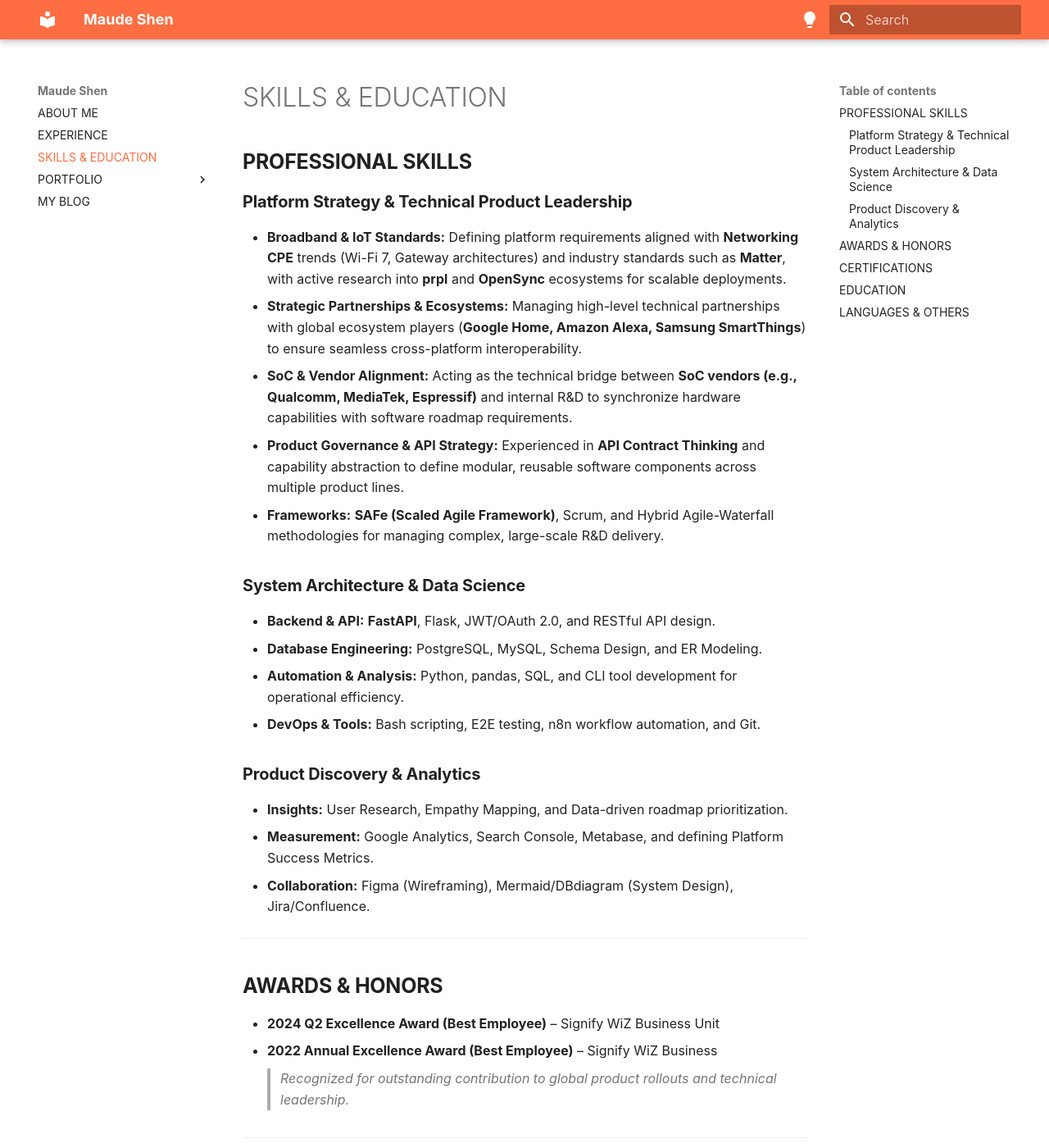
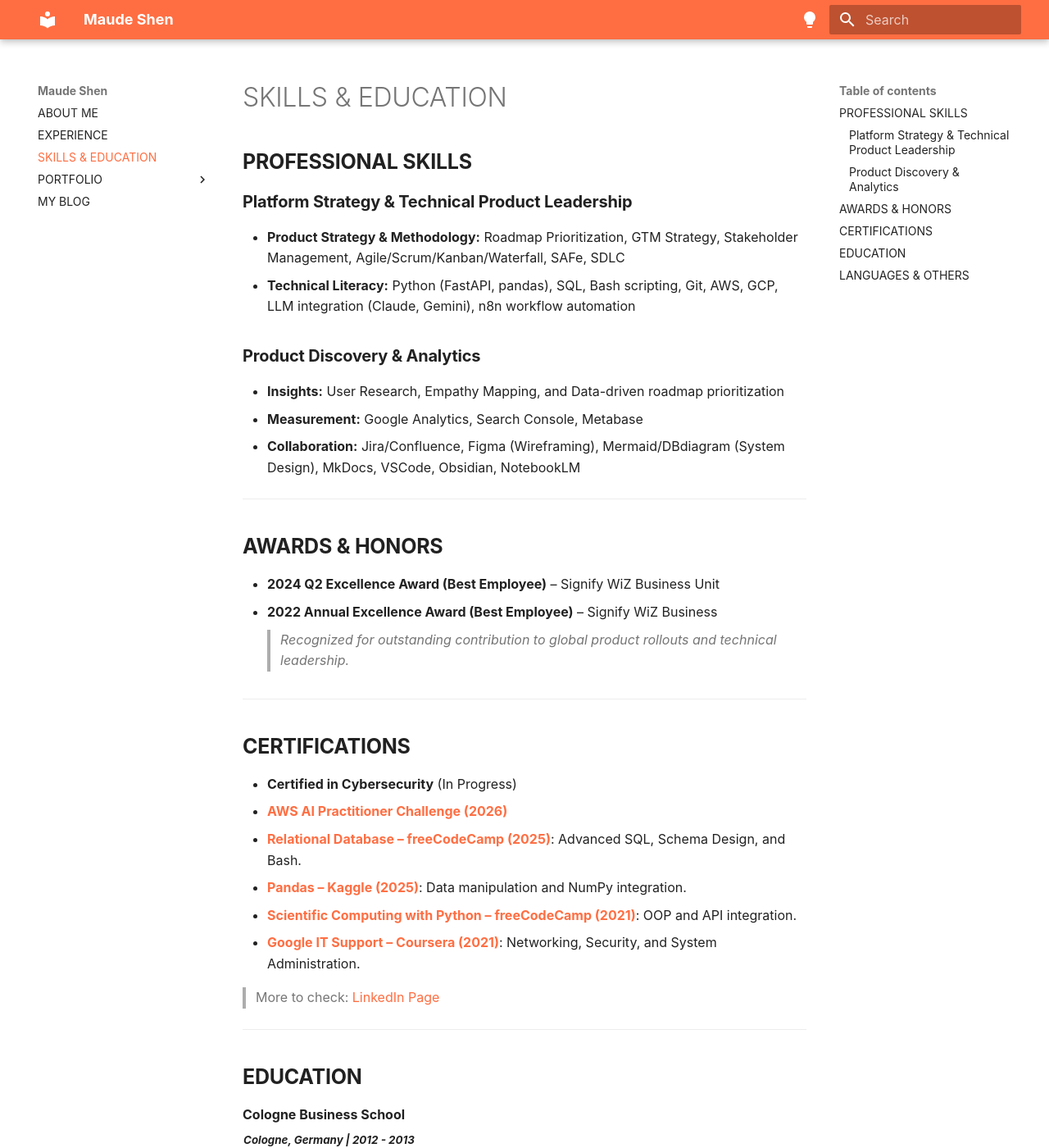
Before and after one commit to maudes/cv, an MkDocs documentation site: the page built from docs/education_skills.md, in a window 1280 px wide and 1400 px high. Shown: the whole window at 82% size. Built offline with MkDocs 1.6.1 and Material for MkDocs 9.7.7, drawn with Linux system fonts in a browser that asks for light colours; some web fonts are replaced; some of the changed text lies outside the part shown.

Commit message:
Modify Skills

```diff
--- a/docs/education_skills.md
+++ b/docs/education_skills.md
@@ -1,22 +1,13 @@
 ## **PROFESSIONAL SKILLS**
 
 ### **Platform Strategy & Technical Product Leadership**
-* **Broadband & IoT Standards:** Defining platform requirements aligned with **Networking CPE** trends (Wi-Fi 7, Gateway architectures) and industry standards such as **Matter**, with active research into **prpl** and **OpenSync** ecosystems for scalable deployments.
-* **Strategic Partnerships & Ecosystems:** Managing high-level technical partnerships with global ecosystem players (**Google Home, Amazon Alexa, Samsung SmartThings**) to ensure seamless cross-platform interoperability.
-* **SoC & Vendor Alignment:** Acting as the technical bridge between **SoC vendors (e.g., Qualcomm, MediaTek, Espressif)** and internal R&D to synchronize hardware capabilities with software roadmap requirements.
-* **Product Governance & API Strategy:** Experienced in **API Contract Thinking** and capability abstraction to define modular, reusable software components across multiple product lines.
-* **Frameworks:** **SAFe (Scaled Agile Framework)**, Scrum, and Hybrid Agile-Waterfall methodologies for managing complex, large-scale R&D delivery.
-
-### **System Architecture & Data Science**
-* **Backend & API:** **FastAPI**, Flask, JWT/OAuth 2.0, and RESTful API design.
-* **Database Engineering:** PostgreSQL, MySQL, Schema Design, and ER Modeling.
-* **Automation & Analysis:** Python, pandas, SQL, and CLI tool development for operational efficiency.
-* **DevOps & Tools:** Bash scripting, E2E testing, n8n workflow automation, and Git.
+* **Product Strategy & Methodology:** Roadmap Prioritization, GTM Strategy, Stakeholder Management, Agile/Scrum/Kanban/Waterfall, SAFe, SDLC
+* **Technical Literacy:** Python (FastAPI, pandas), SQL, Bash scripting, Git, AWS, GCP, LLM integration (Claude, Gemini), n8n workflow automation
 
 ### **Product Discovery & Analytics**
-* **Insights:** User Research, Empathy Mapping, and Data-driven roadmap prioritization.
-* **Measurement:** Google Analytics, Search Console, Metabase, and defining Platform Success Metrics.
-* **Collaboration:** Figma (Wireframing), Mermaid/DBdiagram (System Design), Jira/Confluence.
+* **Insights:** User Research, Empathy Mapping, and Data-driven roadmap prioritization
+* **Measurement:** Google Analytics, Search Console, Metabase
+* **Collaboration:** Jira/Confluence, Figma (Wireframing), Mermaid/DBdiagram (System Design), MkDocs, VSCode, Obsidian, NotebookLM
 
 ---
 
@@ -31,6 +22,7 @@
 ## **CERTIFICATIONS**
 
 * **Certified in Cybersecurity** (In Progress)
+* **[AWS AI Practitioner Challenge (2026)](https://www.udacity.com/certificate/e/444acc02-2cbf-11f1-8659-43d7e0ad6a36)**
 * **[Relational Database – freeCodeCamp (2025)](https://www.freecodecamp.org/certification/maudes/relational-database-v8)**: Advanced SQL, Schema Design, and Bash.
 * **[Pandas – Kaggle (2025)](https://www.kaggle.com/learn/certification/maudeshen/pandas)**: Data manipulation and NumPy integration.
 * **[Scientific Computing with Python – freeCodeCamp (2021)](https://www.freecodecamp.org/certification/maudes/scientific-computing-with-python-v7)**: OOP and API integration.
@@ -53,7 +45,6 @@
 - Bachelor of Journalism & Minor in Political Science <br>
 (Graduation Academic Average: 87.42 / 100; Total Credits Earned: 173)
 
-
 ---
 
 ## **LANGUAGES & OTHERS**
@@ -64,4 +55,5 @@
         - 照照科技團隊 LightOn
     - freeCodeCamp Hackathon (2025)
     - [NetTuesday Speaker](https://nettuesday.tw/slides/2019/03/584) (2019)
+    - Other open communities (e.g. Home Assistant, Elixir, Meshtastic, AI 取暖會)
 * **Other:** Certified Emergency Medical Technician (EMT-1) in Taiwan.
```
